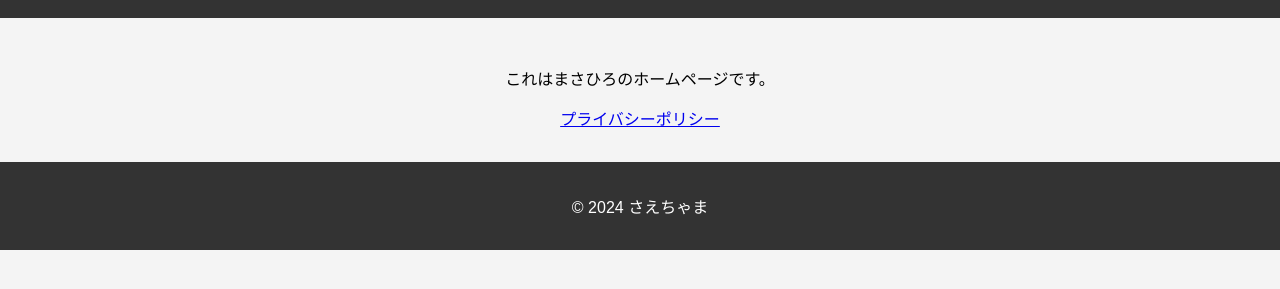
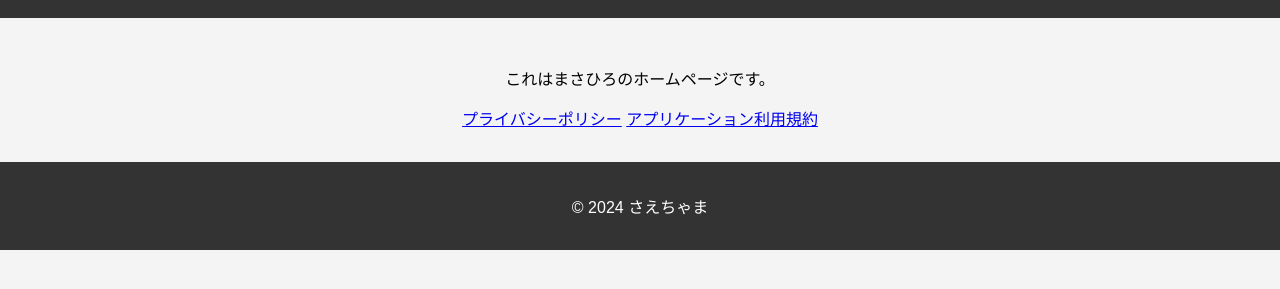
Before and after one commit to fisheryasu/githubsaechama.io, a plain HTML site: page index.html in a window 1280 px wide. Shown: the part 103-392 px from the top of the page. Drawn offline with Linux system fonts and the light colour scheme.

Commit message:
Update index.html

```diff
--- a/index.html
+++ b/index.html
@@ -13,6 +13,7 @@
     <main>
         <p>これはまさひろのホームページです。</p>
         <a href="privacy_policy.html">プライバシーポリシー</a>
+        <a href="terms_of_service.html">アプリケーション利用規約</a>
     </main>
     <footer>
         <p>&copy; 2024 さえちゃま</p>
```
